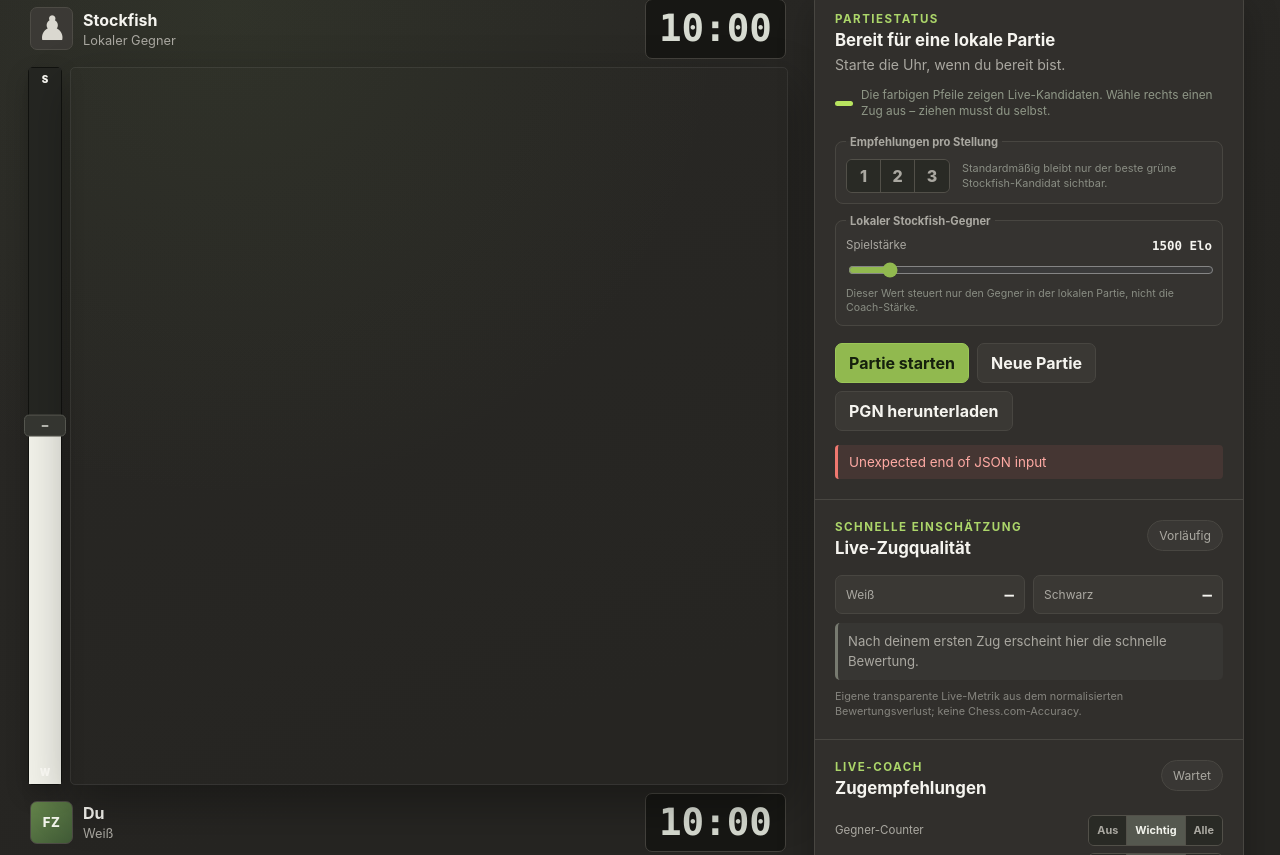
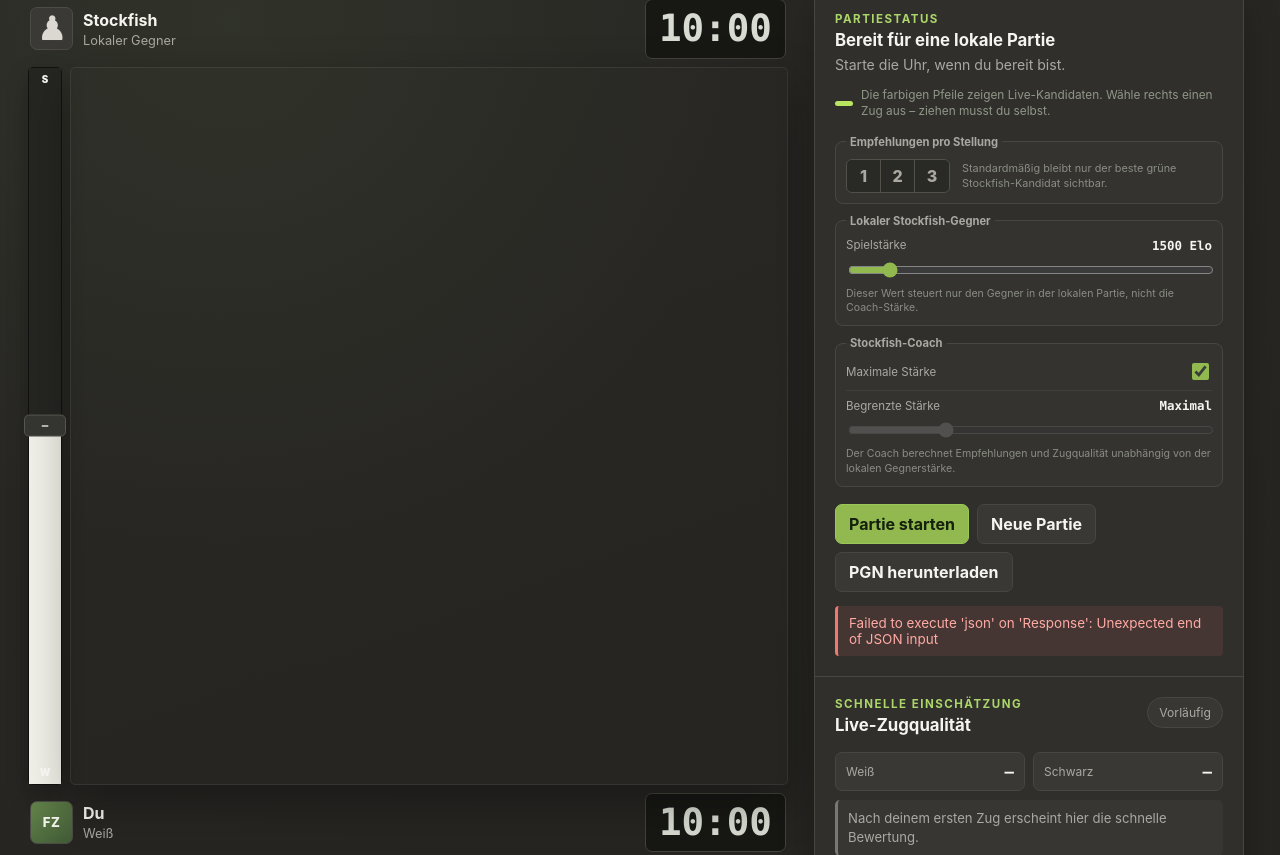
Before and after one commit to FelixZimmermannDev/pi-agent-sound-notifier, a Flask app: page / in a window 1280 px wide. Shown: the part 95-950 px from the top of the page. Run offline with Flask 3, Linux system fonts and the light colour scheme; data that the repository does not hold is empty.

Commit message:
Add pre-game coach strength control

```diff
--- a/src/chess_analysis_coach/static/app.css
+++ b/src/chess_analysis_coach/static/app.css
@@ -638,6 +638,23 @@
   font-size: 0.72rem;
 }
 
+.maximum-strength-toggle {
+  border-bottom: 1px solid rgb(255 255 255 / 6%);
+  padding-bottom: 7px;
+}
+
+.maximum-strength-toggle input {
+  width: 17px;
+  height: 17px;
+  accent-color: var(--accent);
+  cursor: pointer;
+}
+
+.maximum-strength-toggle input:disabled {
+  cursor: not-allowed;
+  opacity: 0.5;
+}
+
 .opponent-setting output {
   color: var(--text);
   font-family: "Cascadia Mono", Consolas, monospace;
--- a/src/chess_analysis_coach/static/app.js
+++ b/src/chess_analysis_coach/static/app.js
@@ -26,12 +26,17 @@
 );
 const botEloSlider = document.querySelector("#bot-elo-slider");
 const botEloValue = document.querySelector("#bot-elo-value");
+const coachMaxStrength = document.querySelector("#coach-max-strength");
+const coachEloSlider = document.querySelector("#coach-elo-slider");
+const coachEloValue = document.querySelector("#coach-elo-value");
 
 let gameState = null;
 let selectedSquare = null;
 let selectedCandidateUci = null;
 let selectedRecommendationCount = 1;
 let selectedBotElo = 1500;
+let selectedCoachElo = null;
+let limitedCoachElo = 1800;
 let opponentForecastMode = "relevant";
 let ownForecastMode = "relevant";
 let queuedPremoveUci = null;
@@ -66,6 +71,8 @@
   gameState = nextState;
   selectedRecommendationCount = nextState.candidate_count;
   selectedBotElo = nextState.bot_elo;
+  selectedCoachElo = nextState.coach_elo;
+  if (nextState.coach_elo != null) limitedCoachElo = nextState.coach_elo;
   stateReceivedAt = performance.now();
   if (positionChanged || !nextState.is_player_turn) {
     selectedSquare = null;
@@ -488,6 +495,17 @@
   botEloSlider.value = selectedBotElo;
   botEloValue.textContent = `${selectedBotElo} Elo`;
   botEloSlider.disabled = gameState.started || requestInProgress;
+
+  const coachUsesMaximum = selectedCoachElo == null;
+  coachMaxStrength.checked = coachUsesMaximum;
+  coachMaxStrength.disabled = gameState.started || requestInProgress;
+  coachEloSlider.value = limitedCoachElo;
+  coachEloSlider.disabled = (
+    gameState.started || requestInProgress || coachUsesMaximum
+  );
+  coachEloValue.textContent = coachUsesMaximum
+    ? "Maximal"
+    : `${selectedCoachElo} Elo`;
 }
 
 function renderForecastControls() {
@@ -762,6 +780,19 @@
   botEloValue.textContent = `${selectedBotElo} Elo`;
 });
 
+coachMaxStrength.addEventListener("change", () => {
+  if (gameState?.started || requestInProgress) return;
+  selectedCoachElo = coachMaxStrength.checked ? null : limitedCoachElo;
+  renderRecommendationSettings();
+});
+
+coachEloSlider.addEventListener("input", () => {
+  if (gameState?.started || requestInProgress || coachMaxStrength.checked) return;
+  limitedCoachElo = Number(coachEloSlider.value);
+  selectedCoachElo = limitedCoachElo;
+  coachEloValue.textContent = `${selectedCoachElo} Elo`;
+});
+
 forecastModeButtons.forEach(button => {
   button.addEventListener("click", () => {
     if (button.dataset.forecastSide === "opponent") {
@@ -793,6 +824,7 @@
       body: JSON.stringify({
         candidate_count: selectedRecommendationCount,
         bot_elo: selectedBotElo,
+        coach_elo: selectedCoachElo,
       }),
     });
     applyState(state);
--- a/src/chess_analysis_coach/templates/index.html
+++ b/src/chess_analysis_coach/templates/index.html
@@ -97,6 +97,16 @@
           <input id="bot-elo-slider" type="range" min="1320" max="3190" step="10" value="1500">
           <p>Dieser Wert steuert nur den Gegner in der lokalen Partie, nicht die Coach-Stärke.</p>
         </fieldset>
+        <fieldset id="coach-strength-setting" class="opponent-setting coach-strength-setting">
+          <legend>Stockfish-Coach</legend>
+          <label class="maximum-strength-toggle" for="coach-max-strength">
+            <span>Maximale Stärke</span>
+            <input id="coach-max-strength" type="checkbox" checked>
+          </label>
+          <label for="coach-elo-slider">Begrenzte Stärke <output id="coach-elo-value" for="coach-elo-slider">Maximal</output></label>
+          <input id="coach-elo-slider" type="range" min="1320" max="3190" step="10" value="1800" disabled>
+          <p>Der Coach berechnet Empfehlungen und Zugqualität unabhängig von der lokalen Gegnerstärke.</p>
+        </fieldset>
         <div class="button-row">
           <button id="start-button" class="primary-button" type="button">Partie starten</button>
           <button id="reset-button" class="secondary-button" type="button">Neue Partie</button>
--- a/src/chess_analysis_coach/web.py
+++ b/src/chess_analysis_coach/web.py
@@ -43,6 +43,8 @@
             payload.get("candidate_count") if isinstance(payload, dict) else None
         )
         bot_elo = payload.get("bot_elo") if isinstance(payload, dict) else None
+        coach_elo_supplied = isinstance(payload, dict) and "coach_elo" in payload
+        coach_elo = payload.get("coach_elo") if coach_elo_supplied else None
         if candidate_count is not None and (
             isinstance(candidate_count, bool) or not isinstance(candidate_count, int)
         ):
@@ -51,11 +53,19 @@
             isinstance(bot_elo, bool) or not isinstance(bot_elo, int)
         ):
             return jsonify(error="Bot Elo must be a whole number."), 400
+        if coach_elo is not None and (
+            isinstance(coach_elo, bool) or not isinstance(coach_elo, int)
+        ):
+            return jsonify(error="Coach Elo must be a whole number or null."), 400
         return jsonify(
             asdict(
                 game.start(
                     candidate_count=candidate_count,
                     bot_elo=bot_elo,
+                    coach_elo=coach_elo,
+                    use_full_strength_coach=(
+                        coach_elo_supplied and coach_elo is None
+                    ),
                 )
             )
         )
```
Also changed, not shown: src/chess_analysis_coach/web_game.py (+24 -0 lines), tests/test_web.py (+31 -3 lines), tests/test_web_game.py (+38 -3 lines).
